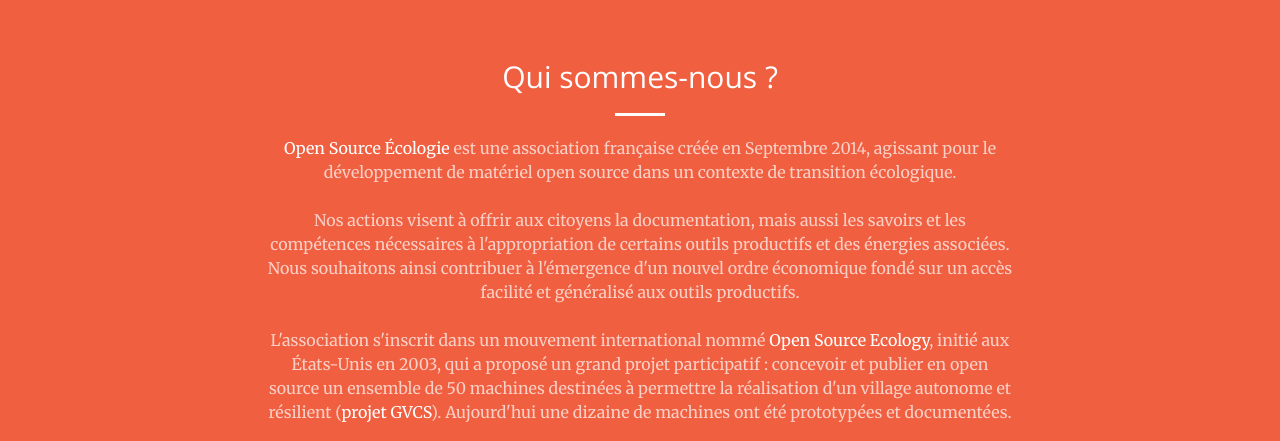
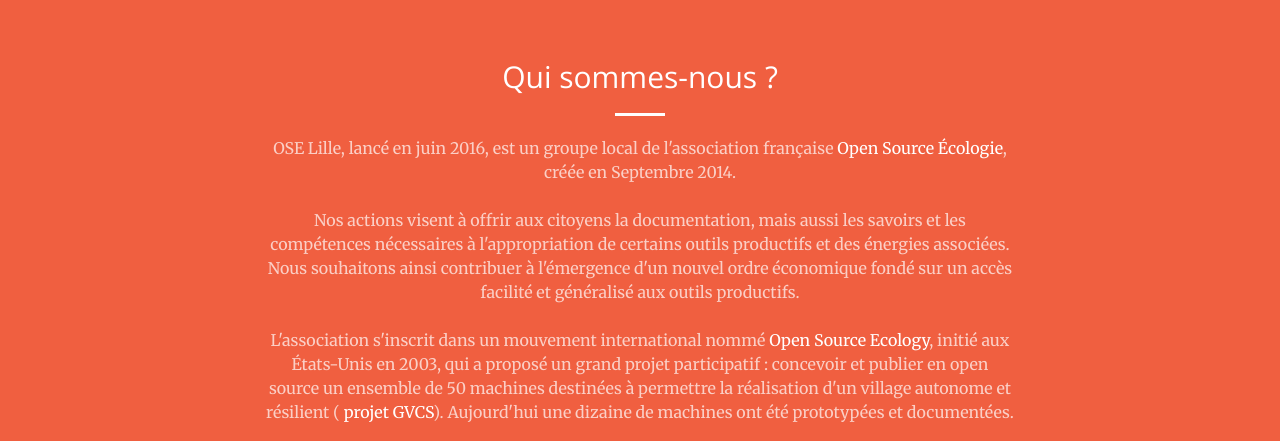
Before and after one commit to oselille/oselille.github.io, a website: page index.html in a window 1280 px wide. Shown: the part 840-1281 px from the top of the page. Drawn offline with nearby package versions, Linux system fonts and the light colour scheme; a script that the page names is missing.

Commit message:
Modif texte à propos

```diff
--- a/index.html
+++ b/index.html
@@ -85,16 +85,22 @@
                 <div class="col-lg-8 col-lg-offset-2 text-center">
                     <h2 class="section-heading">Qui sommes-nous ?</h2>
                     <hr class="light">
-                    <p class="text-faded"><a href="http://www.osefrance.fr/doku.php?id=qui_sommes-nous" target="_blank"><font color="white">Open Source &Eacute;cologie</font></a> est une association fran&ccedil;aise cr&eacute;&eacute;e en Septembre 2014,
-					agissant pour le d&eacute;veloppement de mat&eacute;riel open source dans un contexte de transition &eacute;cologique.<br />
-					<br /> Nos actions visent &agrave; offrir aux citoyens la documentation, mais aussi les savoirs et les comp&eacute;tences n&eacute;cessaires
+                    <p class="text-faded">OSE Lille, lanc&eacute; en juin 2016, est un groupe local de l'association fran&ccedil;aise
+					<a href="http://www.osefrance.fr/doku.php?id=qui_sommes-nous" target="_blank"><font color="white">Open Source &Eacute;cologie</font></a>,
+					cr&eacute;&eacute;e en Septembre 2014.<br />
+					<br />
+					Nos actions visent &agrave; offrir aux citoyens la documentation, mais aussi les savoirs et les comp&eacute;tences n&eacute;cessaires
 					&agrave; l'appropriation de certains outils productifs et des &eacute;nergies associ&eacute;es. Nous souhaitons ainsi contribuer &agrave;
-					l'&eacute;mergence d'un nouvel ordre &eacute;conomique fond&eacute; sur un acc&egrave;s facilit&eacute; et g&eacute;n&eacute;ralis&eacute; aux outils productifs.<br />
+					l'&eacute;mergence d'un nouvel ordre &eacute;conomique fond&eacute; sur un acc&egrave;s facilit&eacute; et g&eacute;n&eacute;ralis&eacute;
+					aux outils productifs.<br />
 					<br />
-					L'association s'inscrit dans un mouvement international nomm&eacute; <a href="http://opensourceecology.org/" target="_blank"><font color="white">Open Source Ecology</font></a>, initi&eacute; aux &Eacute;tats-Unis en 2003,
-					qui a propos&eacute; un grand projet participatif : concevoir et publier en open source un ensemble de 50 machines destin&eacute;es &agrave;
-					permettre la r&eacute;alisation d'un village autonome et r&eacute;silient (<a href="http://www.osefrance.fr/doku.php?id=global_village_construction_set" target="_blank"><font color="white">projet GVCS</font></a>). Aujourd'hui une dizaine de machines ont &eacute;t&eacute;
-					prototyp&eacute;es et document&eacute;es.</p>
+					L'association s'inscrit dans un mouvement international nomm&eacute; <a href="http://opensourceecology.org/" target="_blank">
+					<font color="white">Open Source Ecology</font></a>, initi&eacute; aux &Eacute;tats-Unis en 2003, qui a propos&eacute; un grand projet
+					participatif : concevoir et publier en open source un ensemble de 50 machines destin&eacute;es &agrave; permettre la r&eacute;alisation
+					d'un village autonome et r&eacute;silient (<a href="http://www.osefrance.fr/doku.php?id=global_village_construction_set" target="_blank">
+					<font color="white">projet GVCS</font></a>). Aujourd'hui une dizaine de machines ont &eacute;t&eacute; 	prototyp&eacute;es et
+					document&eacute;es.
+					</p>
                     <a href="#services" class="page-scroll btn btn-default btn-xl sr-button">Que faisons-nous ?</a>
                 </div>
             </div>
```
